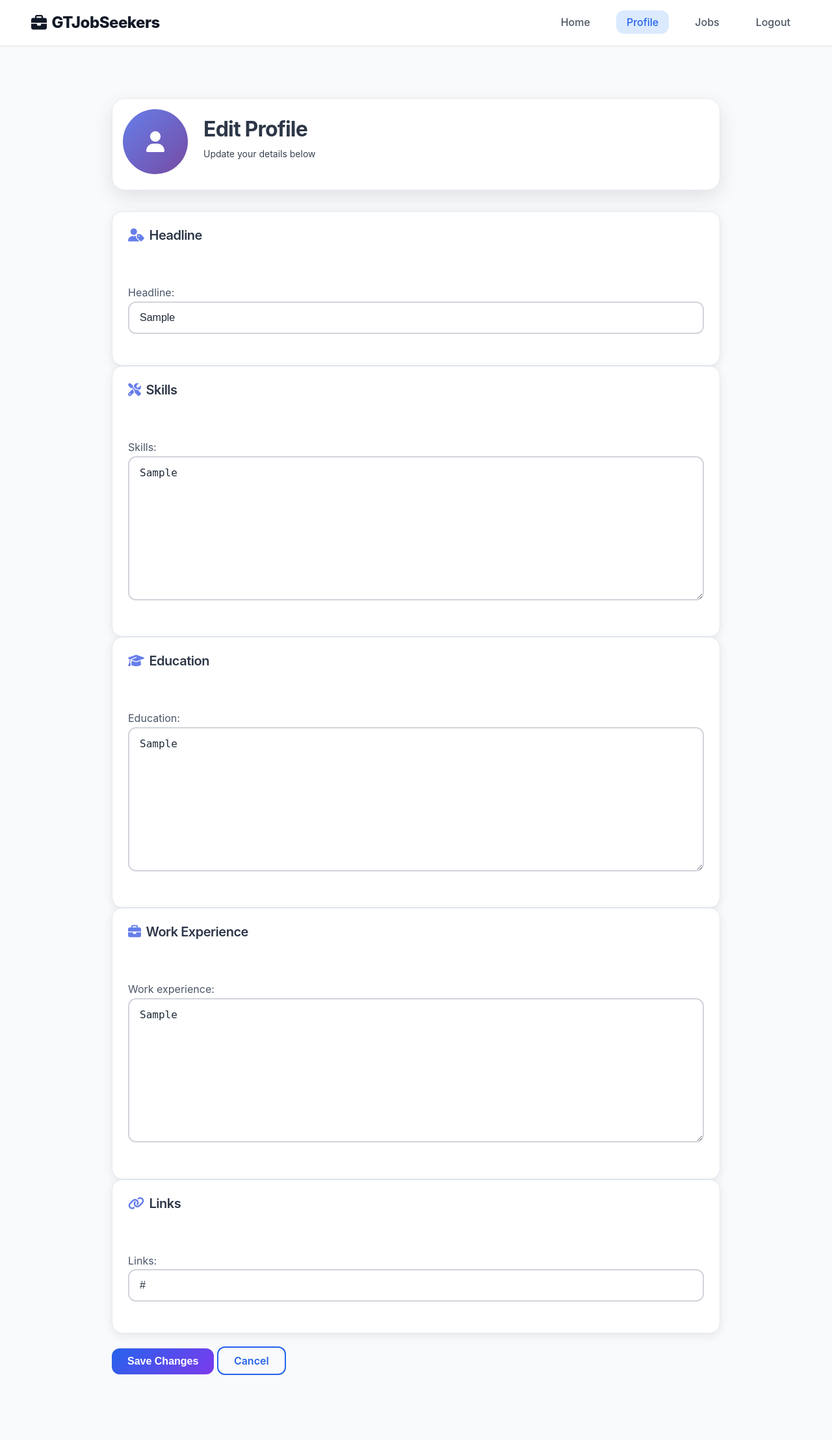
After one commit to ntran306/GTJobSearch, a Django app: page /accounts/edit/ in a window 1280 px wide. The commit adds this page. Shown: the whole page at 65% size. Run offline with Django 5.2, Linux system fonts and the light colour scheme; a user stored in the database is signed in; tables that the repository leaves empty hold one stand-in row (values such as "Sample post").

Commit message:
Added ability to edit account

```diff
--- a/GTJobSearch/static/css/style.css
+++ b/GTJobSearch/static/css/style.css
@@ -784,6 +784,20 @@ footer {
     gap: 1.5rem;
 }
 
+.profile-card.profile-header {
+  display: flex;
+  align-items: center;
+  gap: 1.5rem;
+  padding: 1rem;
+}
+
+.profile-avatar {
+  display: flex;
+  flex-direction: column;
+  align-items: center;
+  justify-content: center;
+}
+
 .profile-avatar .avatar-placeholder {
   width: 100px;
   height: 100px;
@@ -794,7 +808,30 @@ footer {
   justify-content: center;
   font-size: 2rem;
   color: white;
+  margin: 0 auto 0.5rem;
 }
+
+.profile-avatar .btn {
+  display: inline-flex;
+  align-items: center;
+  justify-content: center;
+  padding: 0.35rem 0.6rem;
+  font-size: 0.9rem;
+  cursor: pointer;
+}
+
+@media (max-width: 768px) { /* Just makes it look better on mobile supposedly */
+  .profile-card.profile-header {
+    flex-direction: column;
+    align-items: center;
+    text-align: center;
+  }
+
+  .profile-info {
+    width: 100%;
+  }
+}
+
 
 .profile-name {
     font-size: 2rem;
--- a/accounts/forms.py
+++ b/accounts/forms.py
@@ -51,3 +51,44 @@ class RecruiterSignUpForm(UserCreationForm):
                 name=self.cleaned_data["name"],
             )
         return user
+
+class JobSeekerProfileForm(forms.ModelForm):
+    class Meta:
+        model = JobSeekerProfile
+        fields = ['headline', 'skills', 'education', 'work_experience', 'links']
+
+    def __init__(self, *args, **kwargs):
+        super().__init__(*args, **kwargs)
+
+        for name, field in self.fields.items():
+            existing = field.widget.attrs.get('class', "")
+            classes = (existing + " form-input").strip()
+            field.widget.attrs['class'] = classes
+
+            if isinstance(field.widget, forms.widgets.Textarea):
+                field.widget.attrs.setdefault('rows', 5)
+                field.widget.attrs.setdefault('style', 'min-height:100px;')
+
+            if not field.widget.attrs.get('placeholder'):
+                field.widget.attrs['placeholder'] = field.label if field.label else ""
+
+
+class RecruiterProfileForm(forms.ModelForm):
+    class Meta:
+        model = RecruiterProfile
+        fields = ['name', 'company', 'website', 'description']
+
+    def __init__(self, *args, **kwargs):
+        super().__init__(*args, **kwargs)
+
+        for name, field in self.fields.items():
+            existing = field.widget.attrs.get('class', "")
+            classes = (existing + " form-input").strip()
+            field.widget.attrs['class'] = classes
+
+            if isinstance(field.widget, forms.widgets.Textarea):
+                field.widget.attrs.setdefault('rows', 5)
+                field.widget.attrs.setdefault('style', 'min-height:100px;')
+
+            if not field.widget.attrs.get('placeholder'):
+                field.widget.attrs['placeholder'] = field.label if field.label else ""
--- a/accounts/models.py
+++ b/accounts/models.py
@@ -15,6 +15,7 @@ class JobSeekerProfile(models.Model):
     education = models.TextField(blank=True)
     work_experience = models.TextField(blank=True)
     links = models.URLField(blank=True, null=True)  # <-- make optional
+    privacy = models.CharField(max_length=20, choices=PRIVACY_CHOICES, default='public')
 
     def __str__(self):
         return f"{self.user.username}'s Profile"
@@ -22,6 +23,10 @@ class JobSeekerProfile(models.Model):
 class RecruiterProfile(models.Model):
     user = models.OneToOneField(User, on_delete=models.CASCADE)
     name = models.CharField(max_length=255)
+    company = models.CharField(max_length=255, default="Sole Proprietorship")
+    website = models.URLField(blank=True, null=True)
+    description = models.TextField(blank=True, null=True)
+
 
     def __str__(self):
         return f"{self.name} (Recruiter)"
--- /dev/null
+++ b/accounts/templates/accounts/edit_profile.html
@@ -0,0 +1,142 @@
+{% extends "base.html" %}
+{% load static %}
+
+{% block nav_profile %}active{% endblock %}
+{% block title %}Edit Profile | GT Job Search{% endblock %}
+
+{% block content %}
+<div class="container profile-page">
+
+  <form method="post" enctype="multipart/form-data" class="edit-profile-form">
+    {% csrf_token %}
+
+    {% if form.non_field_errors %}
+      <div class="form-errors">
+        <p>Please correct the errors below:</p>
+        {{ form.non_field_errors }}
+      </div>
+    {% endif %}
+
+    <!-- Profile Header -->
+    <section class="profile-card profile-header">
+      <div class="profile-avatar centered-avatar">
+        <div class="avatar-placeholder">
+          {% if profile.avatar %}
+            <img src="{{ profile.avatar.url }}" alt="{{ user.username }}'s avatar" class="avatar-img">
+          {% else %}
+            <i class="fas fa-user avatar-icon"></i>
+          {% endif %}
+        </div>
+
+        {% if form.avatar %}
+          <div class="avatar-input">
+            <!-- label triggers the hidden file input (we hide the native file input with CSS) -->
+            <label for="{{ form.avatar.id_for_label }}" class="btn btn-outline btn-sm">Change Photo</label>
+            {{ form.avatar }}
+            {% if form.avatar.errors %}
+              <span class="error-message">{{ form.avatar.errors|striptags }}</span>
+            {% endif %}
+          </div>
+        {% endif %}
+      </div>
+
+      <div class="profile-info">
+        <h1 class="profile-name">Edit Profile</h1>
+        <p class="text-sm text-gray-600">Update your details below</p>
+      </div>
+    </section>
+
+    <!-- Headline -->
+    {% if form.headline %}
+    <section class="card profile-section">
+      <div class="section-header">
+        <h2><i class="fas fa-user-tag"></i> Headline</h2>
+      </div>
+      <div class="section-content">
+        <div class="form-group">
+          {{ form.headline.label_tag }}
+          {{ form.headline }}
+          {% if form.headline.errors %}<span class="error-message">{{ form.headline.errors|striptags }}</span>{% endif %}
+          {% if form.headline.help_text %}<span class="help-text">{{ form.headline.help_text }}</span>{% endif %}
+        </div>
+      </div>
+    </section>
+    {% endif %}
+
+    <!-- Skills -->
+    {% if form.skills %}
+    <section class="card profile-section">
+      <div class="section-header">
+        <h2><i class="fas fa-tools"></i> Skills</h2>
+      </div>
+      <div class="section-content">
+        <div class="form-group">
+          {{ form.skills.label_tag }}
+          {{ form.skills }}
+          {% if form.skills.errors %}<span class="error-message">{{ form.skills.errors|striptags }}</span>{% endif %}
+          {% if form.skills.help_text %}<span class="help-text">{{ form.skills.help_text }}</span>{% endif %}
+        </div>
+      </div>
+    </section>
+    {% endif %}
+
+    <!-- Education -->
+    {% if form.education %}
+    <section class="card profile-section">
+      <div class="section-header">
+        <h2><i class="fas fa-graduation-cap"></i> Education</h2>
+      </div>
+      <div class="section-content">
+        <div class="form-group">
+          {{ form.education.label_tag }}
+          {{ form.education }}
+          {% if form.education.errors %}<span class="error-message">{{ form.education.errors|striptags }}</span>{% endif %}
+          {% if form.education.help_text %}<span class="help-text">{{ form.education.help_text }}</span>{% endif %}
+        </div>
+      </div>
+    </section>
+    {% endif %}
+
+    <!-- Work Experience -->
+    {% if form.work_experience %}
+    <section class="card profile-section">
+      <div class="section-header">
+        <h2><i class="fas fa-briefcase"></i> Work Experience</h2>
+      </div>
+      <div class="section-content">
+        <div class="form-group">
+          {{ form.work_experience.label_tag }}
+          {{ form.work_experience }}
+          {% if form.work_experience.errors %}<span class="error-message">{{ form.work_experience.errors|striptags }}</span>{% endif %}
+          {% if form.work_experience.help_text %}<span class="help-text">{{ form.work_experience.help_text }}</span>{% endif %}
+        </div>
+      </div>
+    </section>
+    {% endif %}
+
+    <!-- Links -->
+    {% if form.links %}
+    <section class="card profile-section">
+      <div class="section-header">
+        <h2><i class="fas fa-link"></i> Links</h2>
+      </div>
+      <div class="section-content">
+        <div class="form-group">
+          {{ form.links.label_tag }}
+          {{ form.links }}
+          {% if form.links.errors %}<span class="error-message">{{ form.links.errors|striptags }}</span>{% endif %}
+          {% if form.links.help_text %}<span class="help-text">{{ form.links.help_text }}</span>{% endif %}
+        </div>
+      </div>
+    </section>
+    {% endif %}
+
+    <!-- Submit -->
+    <div class="form-actions" style="margin: 1.25rem 0;">
+      <button type="submit" class="btn btn-primary">Save Changes</button>
+      <a href="{% url 'accounts:profile' %}" class="btn btn-outline">Cancel</a>
+    </div>
+
+  </form>
+</div>
+{% endblock %}
--- a/accounts/templates/accounts/profile.html
+++ b/accounts/templates/accounts/profile.html
@@ -33,7 +33,7 @@
       <p class="text-sm text-gray-600">
         <i class="fas fa-calendar-alt"></i> Member since {{ user.date_joined|date:"F Y" }}
       </p>
-      <a href="#" class="btn btn-primary btn-sm">Edit Profile</a>
+      <a href="{% url 'accounts:edit_profile' %}" class="btn btn-primary btn-sm">Edit Profile</a>
     </div>
   </section>
 
--- a/accounts/urls.py
+++ b/accounts/urls.py
@@ -17,4 +17,5 @@ urlpatterns = [
 
     # Universal profile
     path("profile/", views.profile_view, name="profile"),
+    path("edit/", views.edit_profile, name="edit_profile"),
 ]
--- a/accounts/views.py
+++ b/accounts/views.py
@@ -6,7 +6,7 @@ from .forms import JobSeekerSignUpForm, RecruiterSignUpForm
 from django.contrib.auth import logout
 from django.shortcuts import get_object_or_404
 from .models import JobSeekerProfile, RecruiterProfile
-from django.contrib import messages
+from .forms import JobSeekerProfileForm, RecruiterProfileForm, JobSeekerSignUpForm, RecruiterSignUpForm
 
 
 
@@ -64,21 +64,15 @@ def profile_view(request):
 
         if hasattr(user, "jobseekerprofile"):
             profile = user.jobseekerprofile
-            if privacy_setting in ['employers', 'private']:
+            if privacy_setting in ['public','employers', 'private']:
                 profile.privacy = privacy_setting
                 profile.save()
-                messages.success(request, 'Privacy settings updated successfully!')
-            else:
-                messages.error(request, 'Invalid privacy setting.')
-        else:
-            messages.error(request, 'Unable to update privacy settings.')
 
         return redirect('accounts:profile')
-
-    # Displays profile
     context = {}
 
-    # Detect profile type
+    # Displays profile & account type
+    context = {}
     if hasattr(user, "jobseekerprofile"):
         context["profile_type"] = "jobseeker"
         context["profile"] = user.jobseekerprofile
@@ -106,15 +100,34 @@ def update_privacy_settings(request):
 
         if hasattr(request.user, 'jobseekerprofile'):
             profile = request.user.jobseekerprofile
-            if privacy_setting in ['employers', 'private']:
+            if privacy_setting in ['public','employers', 'private']:
                 profile.privacy = privacy_setting
                 profile.save()
-                messages.success(request, 'Privacy settings updated successfully!')
-            else:
-                messages.error(request, 'Invalid privacy setting.')
-        else:
-            messages.error(request, 'Profile not found.')
 
         return redirect('accounts:profile')
 
     return redirect('accounts:profile')
+
+# Ability to edit profile (currently still separate from update privacy settings so can be fixed later)
+@login_required
+def edit_profile(request):
+    user = request.user
+
+    if hasattr(user, "jobseekerprofile"):
+        profile = user.jobseekerprofile
+        form_class = JobSeekerProfileForm
+    elif hasattr(user, "recruiterprofile"):
+        profile = user.recruiterprofile
+        form_class = RecruiterProfileForm
+    else:
+        return redirect("accounts:profile")  # fallback if no profile
+
+    if request.method == "POST":
+        form = form_class(request.POST, instance=profile)
+        if form.is_valid():
+            form.save()
+            return redirect("accounts:profile")
+    else:
+        form = form_class(instance=profile)
+
+    return render(request, "accounts/edit_profile.html", {"form": form})
```
Lines whose indentation alone changed are shown as unchanged.
